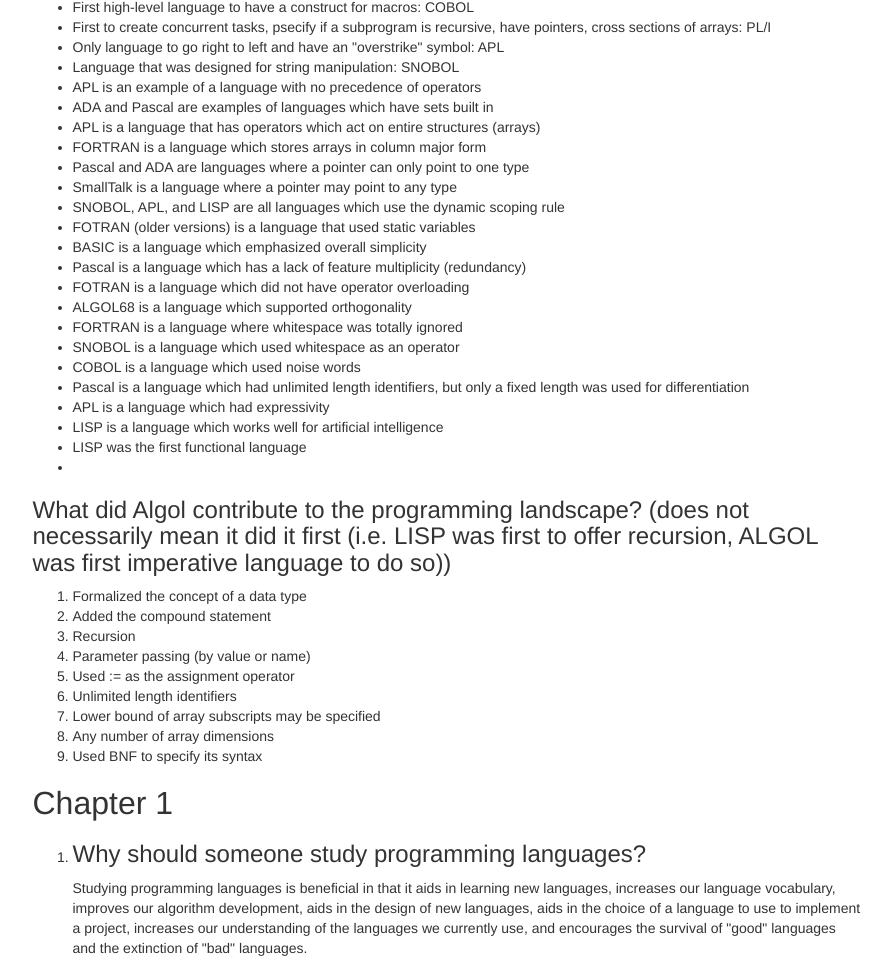
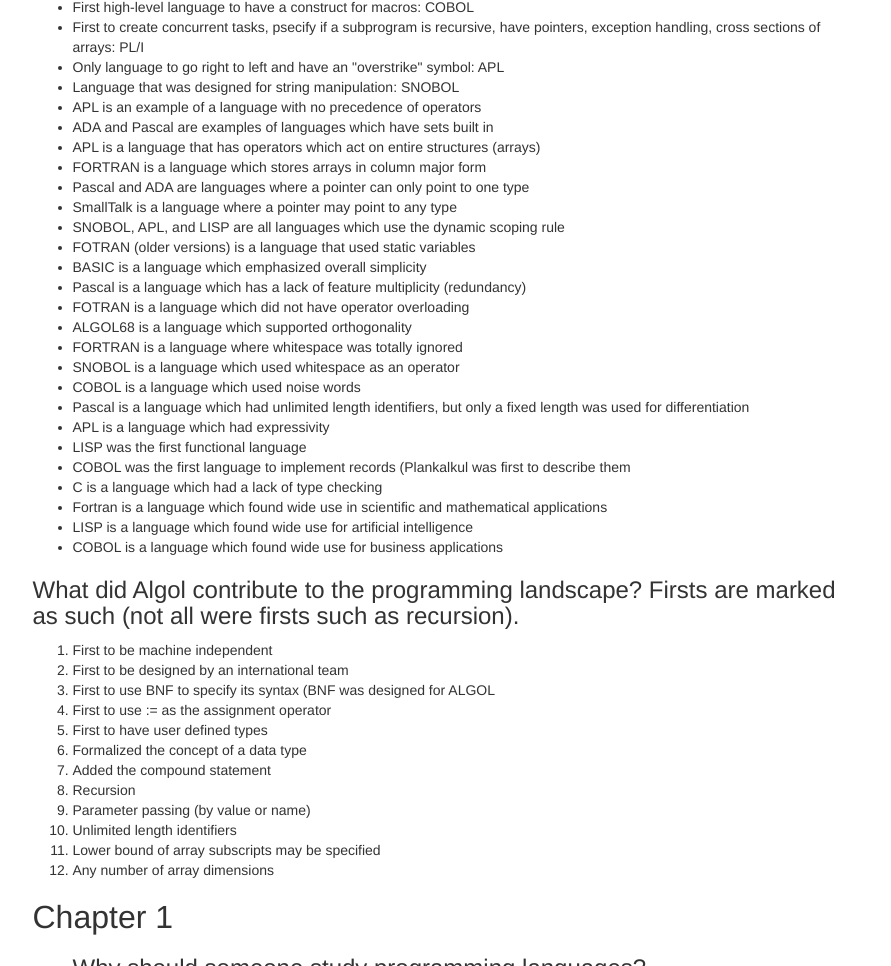
Before and after one commit to tlindsay/CS410-Notes, a plain HTML site: page midtermStudyGuide.html in a window 1280 px wide. Shown: the part 1035-2001 px from the top of the page, without its empty margins (336-1227 px from the left). Drawn offline with nearby package versions, Linux system fonts and the light colour scheme.

Commit message:
more changes to one pointers

```diff
--- a/midtermStudyGuide.html
+++ b/midtermStudyGuide.html
@@ -130,7 +130,7 @@
 								<li>Slow, functional/applicative, poor memory management: LISP</li>
 								<li>Machine independent, but lacked I/O or commercial support from large companies: ALGOL</li>
 								<li>First high-level language to have a construct for macros: COBOL</li>
-								<li>First to create concurrent tasks, psecify if a subprogram is recursive, have pointers, cross sections of arrays: PL/I</li>
+								<li>First to create concurrent tasks, psecify if a subprogram is recursive, have pointers, exception handling, cross sections of arrays: PL/I</li>
 								<li>Only language to go right to left and have an "overstrike" symbol: APL</li>
 								<li>Language that was designed for string manipulation: SNOBOL</li>
 								<li>APL is an example of a language with no precedence of operators</li>
@@ -150,21 +150,27 @@
 								<li>COBOL is a language which used noise words</li>
 								<li>Pascal is a language which had unlimited length identifiers, but only a fixed length was used for differentiation</li>
 								<li>APL is a language which had expressivity</li>
-								<li>LISP is a language which works well for artificial intelligence</li>
 								<li>LISP was the first functional language</li>
-								<li></li>
+								<li>COBOL was the first language to implement records (Plankalkul was first to describe them</li>
+								<li>C is a language which had a lack of type checking</li>
+								<li>Fortran is a language which found wide use in scientific and mathematical applications</li>
+								<li>LISP is a language which found wide use for artificial intelligence</li>
+								<li>COBOL is a language which found wide use for business applications</li>
 							</ul>
-							<h3>What did Algol contribute to the programming landscape? (does not necessarily mean it did it first (i.e. LISP was first to offer recursion, ALGOL was first imperative language to do so))</h3>
+							<h3>What did Algol contribute to the programming landscape? Firsts are marked as such (not all were firsts such as recursion).</h3>
 							<ol>
+								<li>First to be machine independent</li>
+								<li>First to be designed by an international team</li>
+								<li>First to use BNF to specify its syntax (BNF was designed for ALGOL</li>
+								<li>First to use := as the assignment operator</li>
+								<li>First to have user defined types</li>
 								<li>Formalized the concept of a data type</li>
 								<li>Added the compound statement</li>
 								<li>Recursion</li>
 								<li>Parameter passing (by value or name)</li>
-								<li>Used := as the assignment operator</li>
 								<li>Unlimited length identifiers</li>
 								<li>Lower bound of array subscripts may be specified</li>
 								<li>Any number of array dimensions</li>
-								<li>Used BNF to specify its syntax</li>
 							</ol>
 							<h2 id="chapter1">Chapter 1</h2>
 							<ol>
```
